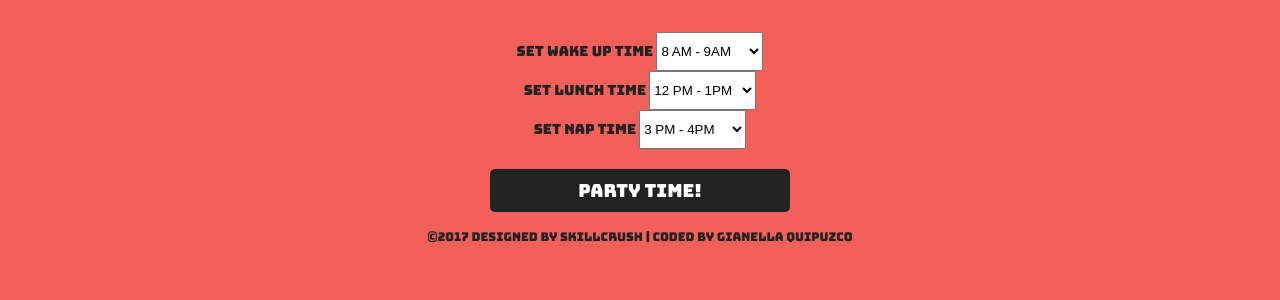
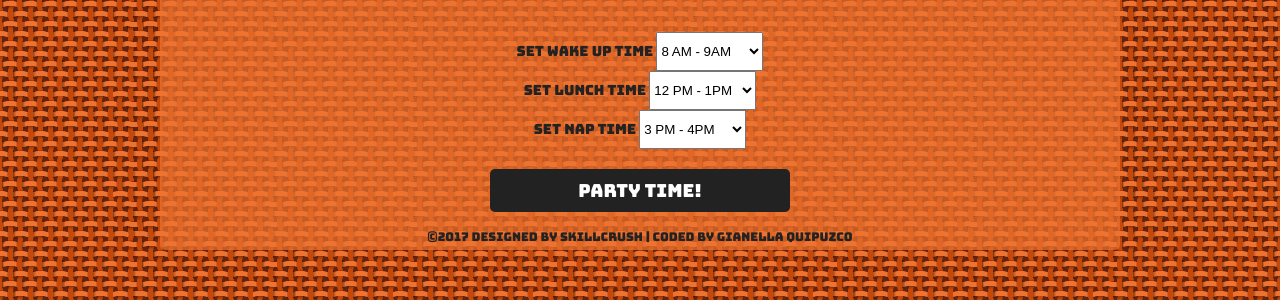
Before and after one commit to Qgianella/lolCat-clock, a plain HTML site: page index.html in a window 1280 px wide. Shown: the part 556-856 px from the top of the page. Drawn offline with nearby package versions, Linux system fonts and the light colour scheme.

Commit message:
backgrounds

```diff
--- a/style.css
+++ b/style.css
@@ -1,12 +1,13 @@
 body {
-  background-color: #f16059;
+
+  background-image: url("img/ag.jpg");
 }
 .page {
   width: 80%;
   max-width: 960px;
   margin: 50px auto;
   text-align: center;
-  background-color: #f16059;
+  background-color: rgba(238, 116, 49, 0.7);
   border-radius: 5px;
 }
 body {
```
Also changed, not shown: img/ag.jpg (added).
